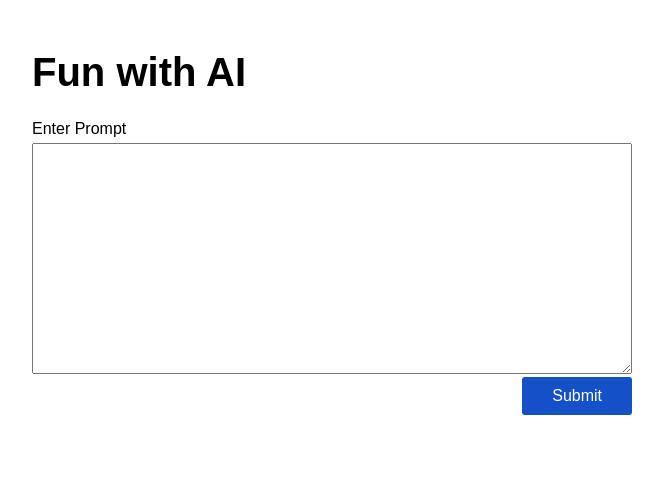
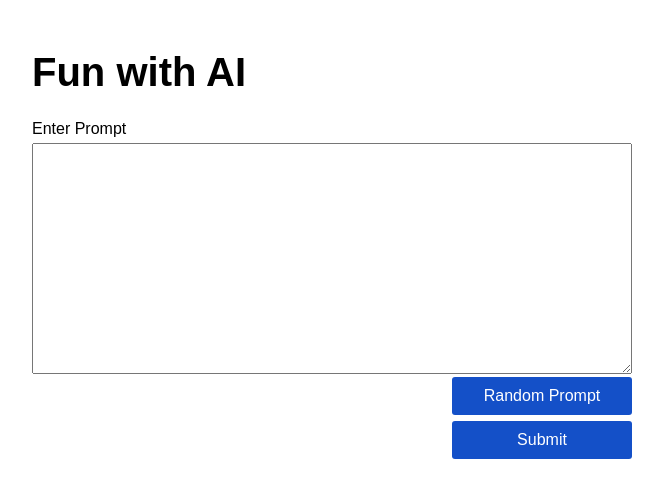
Before and after one commit to ZakMcRae/fed-challenge-fall-2022, a React (Vite) app: page / in a window 1280 px wide. Shown: the top 498 px of the page, without its empty margins (308-971 px from the left). Built offline with nearby package versions, Linux system fonts and the light colour scheme; no server answers.

Commit message:
added random example prompts functionality
give user a button to click for random example prompt

```diff
--- a/src/App.css
+++ b/src/App.css
@@ -43,6 +43,7 @@
   border-radius: 3px;
   border: none;
   margin: 3px 0;
+  width: 180px;
 }
 
 .responses-section h2 {
--- a/src/components/UserInput.jsx
+++ b/src/components/UserInput.jsx
@@ -1,11 +1,10 @@
 import PropTypes from "prop-types";
 import { useState } from "react";
 import getOpenAiData from "../util/getOpenAiData";
+import examplePrompts from "../data/examplePrompts";
 
 const UserInput = ({ responses, setResponses }) => {
   const [loading, setLoading] = useState(false);
-
-  // todo - add generate example prompt - make list of prompts and do a random selection -> place into prompt textarea
 
   // get API response using user input prompt
   const getResponse = async (e) => {
@@ -36,6 +35,15 @@ const UserInput = ({ responses, setResponses }) => {
     prompt.value = null;
   };
 
+  // get random prompt from examplePrompts.json and put in user input field
+  const getRandomPrompt = () => {
+    const randomPrompt =
+      examplePrompts[Math.floor(Math.random() * examplePrompts.length)];
+
+    const prompt = document.querySelector("#prompt");
+    prompt.value = randomPrompt;
+  };
+
   return (
     <div className="user-input-section">
       <p className="justify-start">Enter Prompt</p>
@@ -44,6 +52,7 @@ const UserInput = ({ responses, setResponses }) => {
       ) : (
         <>
           <textarea name="promptInput" id="prompt" rows="15"></textarea>
+          <button onClick={getRandomPrompt}>Random Prompt</button>
           <button onClick={getResponse}>Submit</button>
         </>
       )}
--- /dev/null
+++ b/src/data/examplePrompts.json
@@ -0,0 +1,12 @@
+[
+  "Give me a product name for a new laptop case",
+  "Write me an email to say I'm sick and taking today off",
+  "Give me a good recipe for chicken and potatoes",
+  "What is a good opening message to a new friend",
+  "Give me an idea for a coffee company startup",
+  "Give me a good reason to buy a new car",
+  "write a positive product review for a new scotch whisky mentioning peat",
+  "Write a restaurant review based on the following: friendly waiters, good burgers, fun restaurant",
+  "Write a poem about dinosaurs in the snow",
+  "Write a slogan for a mattress store"
+]
```
